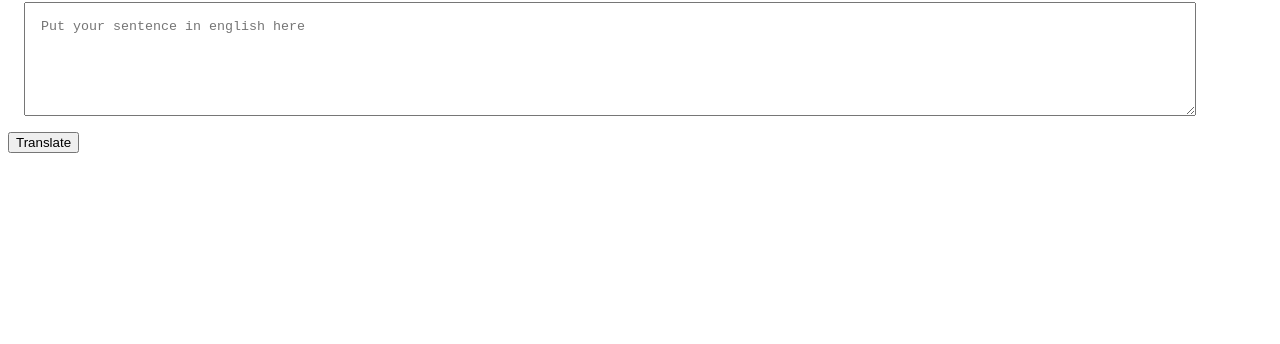
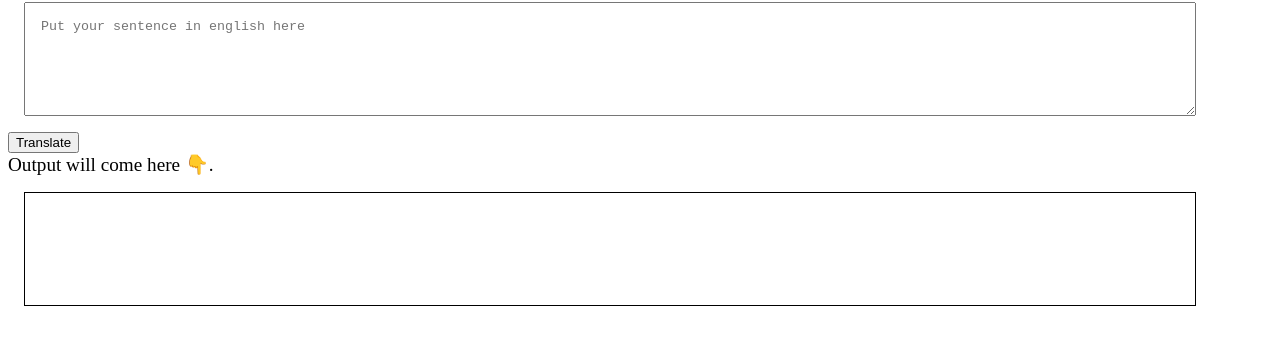
Before and after one commit to Shubham-Dhakan/neogcamp-banana-speak, a plain HTML site: page index.html in a window 1280 px wide. Both pictures are taken after a click on the button "Translate". Shown: the part 78-422 px from the top of the page. Drawn offline with Linux system fonts and the light colour scheme.

Commit message:
committing modified repos to remote repo

```diff
--- a/app.js
+++ b/app.js
@@ -1,10 +1,10 @@
 var btnTranslate = document.querySelector("#btn-translate");
-var txtInput = document.querySelector("txt-input");
+var txtInput = document.querySelector("#txt-input");
+var txtOutput = document.querySelector("#output");
+
 
 function clickHandler() {
-    console.log("clicker");
-    console.log("input"+txtInput.value);
+    txtOutput.innerText = txtInput.value
+};
 
-}
-
-addEventListener.addEventListener("click",clickHandler)
+btnTranslate.addEventListener("click",clickHandler)
--- a/index.html
+++ b/index.html
@@ -11,12 +11,24 @@
             margin: 1rem;
             padding: 1rem;
         }
+        #output {
+            border: 1px solid black;
+            width: 90%;
+            height: 10vh;
+            margin: 1rem;
+            padding: 1rem;
+        }
+
     </style>
 </head>
 <body>
     <h1>Talk Banana</h1>
     <textarea id="txt-input" placeholder="Put your sentence in english here"></textarea>
     <button id="btn-translate">Translate</button>
+
+    <div style="font-size: larger;"> Output will come here 👇.</div>
+    <div id="output"></div>
     <script src="app.js" type="text/javascript"></script>
+
 </body>
 </html>
```
